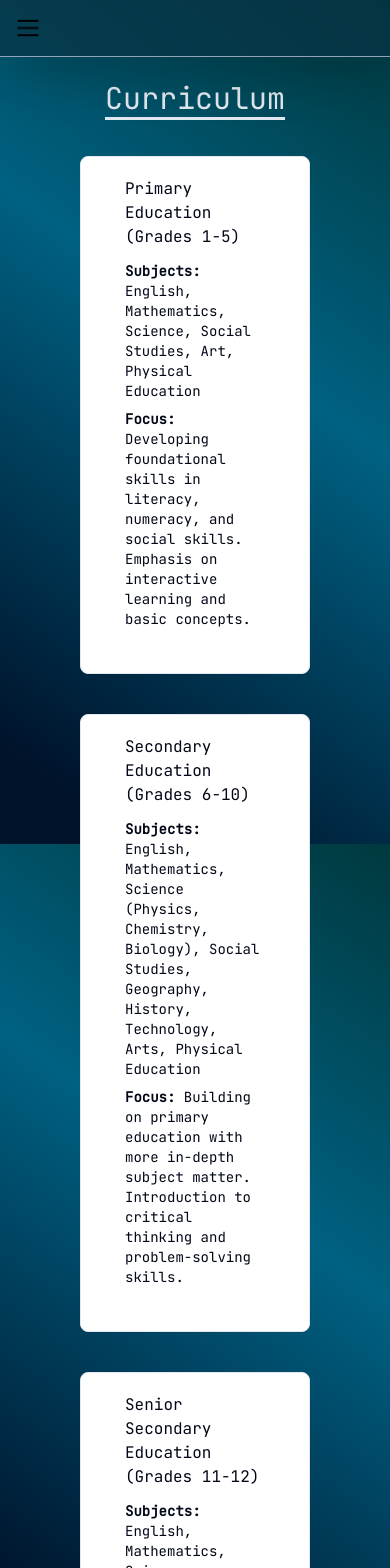
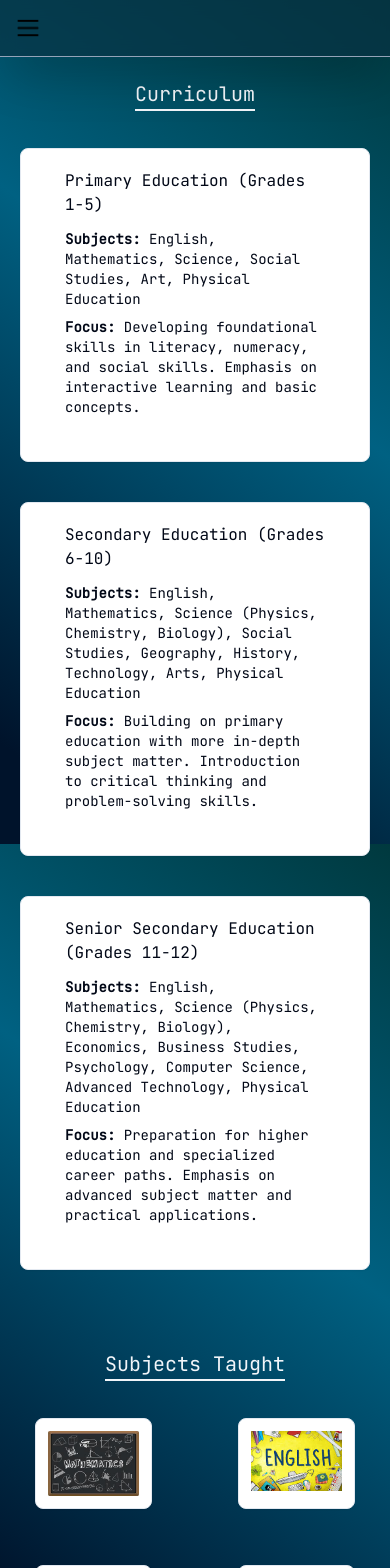
Before and after one commit to Anurag41682/School-Website, a React (Vite) app: page /academics in a window 390 px wide. Shown: the top 1568 px of the page. Built offline with nearby package versions, Linux system fonts and the light colour scheme.

Commit message:
Added padding for small screen sizes

```diff
--- a/src/section/Academics/Academics.jsx
+++ b/src/section/Academics/Academics.jsx
@@ -4,14 +4,14 @@ import SubjectCard from "@/components/SubjectCard";
 import * as data from "./data";
 const Academics = () => {
   return (
-    <section className="px-20 my-20 text-slate-200">
-      <h1 className="text-3xl text-center underline underline-offset-8">
+    <section className="px-20 my-20 text-slate-100 max-md:px-5">
+      <h1 className="text-3xl max-md:text-2xl max-sm:text-xl text-center underline underline-offset-8">
         Curriculum
       </h1>
       {data.dataCurriculum.map((item, index) => {
         return <CurriculumCard key={index} item={item} />;
       })}
-      <h1 className="text-3xl text-center underline underline-offset-8 mt-20">
+      <h1 className="text-3xl max-md:text-2xl max-sm:text-xl   text-center underline underline-offset-8 mt-20">
         Subjects Taught
       </h1>
       <div className="flex flex-wrap gap-14 justify-around my-10 ">
```
